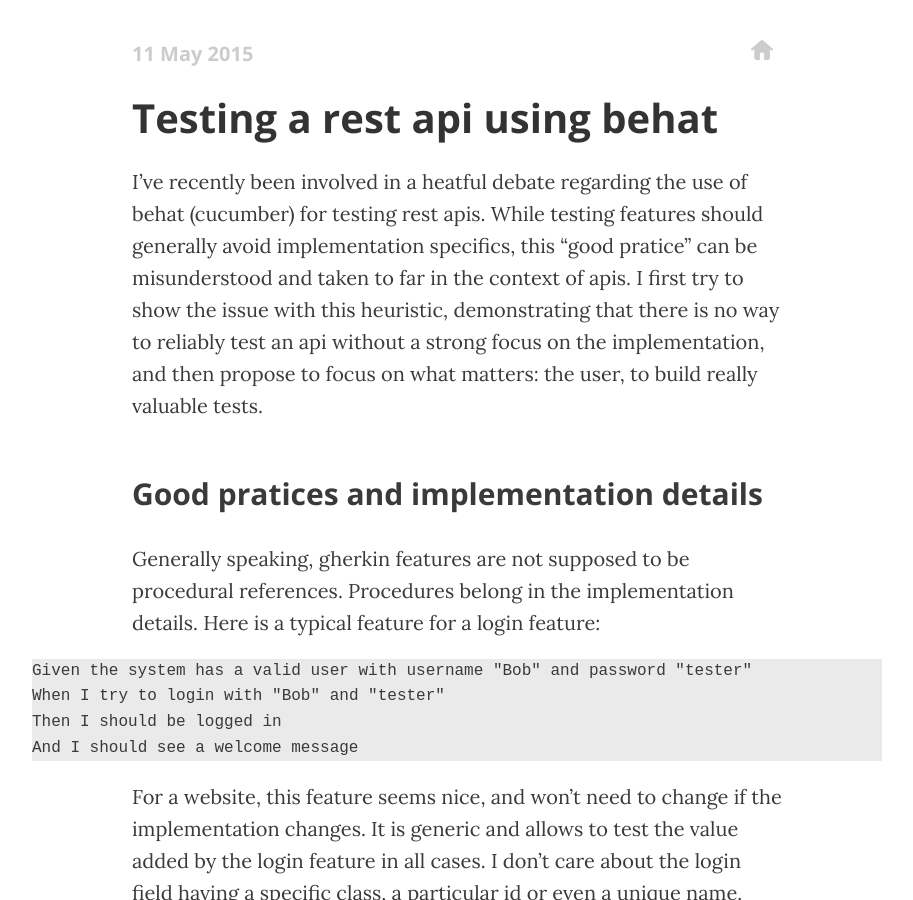
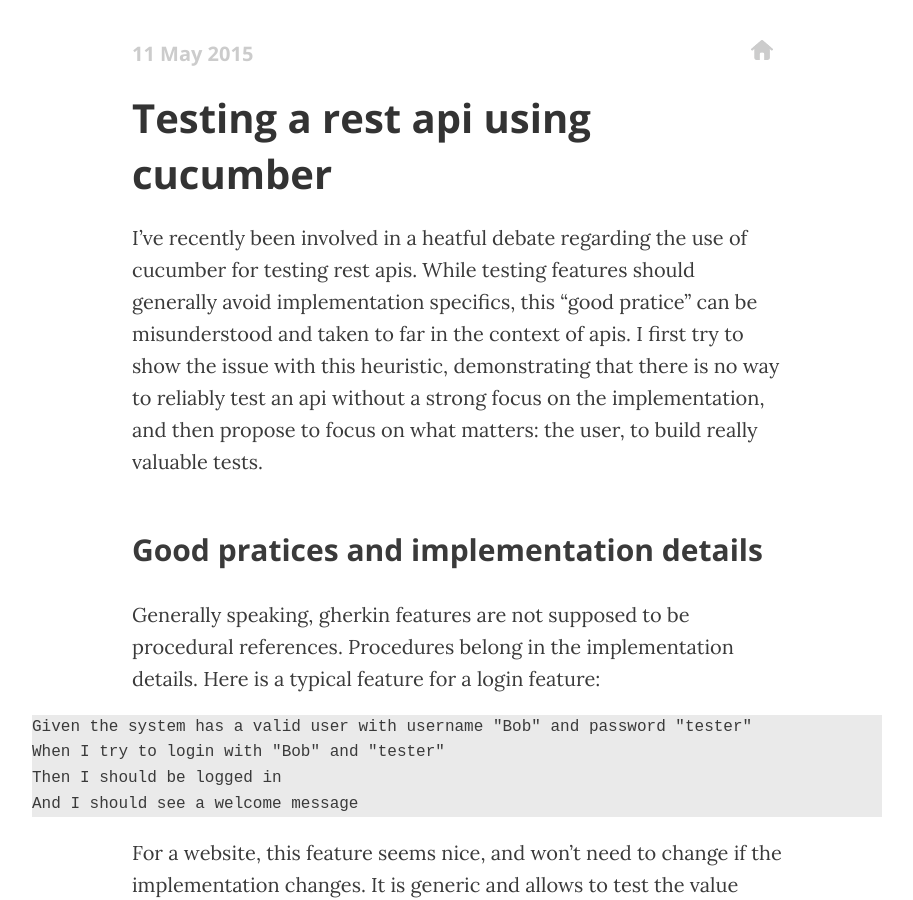
Before and after one commit to neurodesign/neurodesign.github.io, a Jekyll site: the page built from _posts/2015-05-11-testing-rest-apis-using-behat.md, in a window 1280 px wide and 900 px high. Shown: the whole window, without its empty margins (183-1096 px from the left). Built offline with Jekyll 4.4.1, drawn with Linux system fonts in a browser that asks for light colours; nearby versions of some CDN libraries; comment, search, counter and statistics services are not loaded; a style sheet for code colours, icons or effects is not loaded.

Commit message:
Change "behat" to "cucumber"

```diff
--- a/_posts/2015-05-11-testing-rest-apis-using-behat.md
+++ b/_posts/2015-05-11-testing-rest-apis-using-behat.md
@@ -1,12 +1,12 @@
 ---
-title: Testing a rest api using behat
+title: Testing a rest api using cucumber
 tags:
   - behat
   - rest
   - test
 ---
 
-I've recently been involved in a heatful debate regarding the use of behat (cucumber) for testing rest apis. While testing features should generally avoid implementation specifics, this "good pratice" can be misunderstood and taken to far in the context of apis. I first try to show the issue with this heuristic, demonstrating that there is no way to reliably test an api without a strong focus on the implementation, and then propose to focus on what matters: the user, to build really valuable tests.
+I've recently been involved in a heatful debate regarding the use of cucumber for testing rest apis. While testing features should generally avoid implementation specifics, this "good pratice" can be misunderstood and taken to far in the context of apis. I first try to show the issue with this heuristic, demonstrating that there is no way to reliably test an api without a strong focus on the implementation, and then propose to focus on what matters: the user, to build really valuable tests.
 
 
 ## Good pratices and implementation details
```
